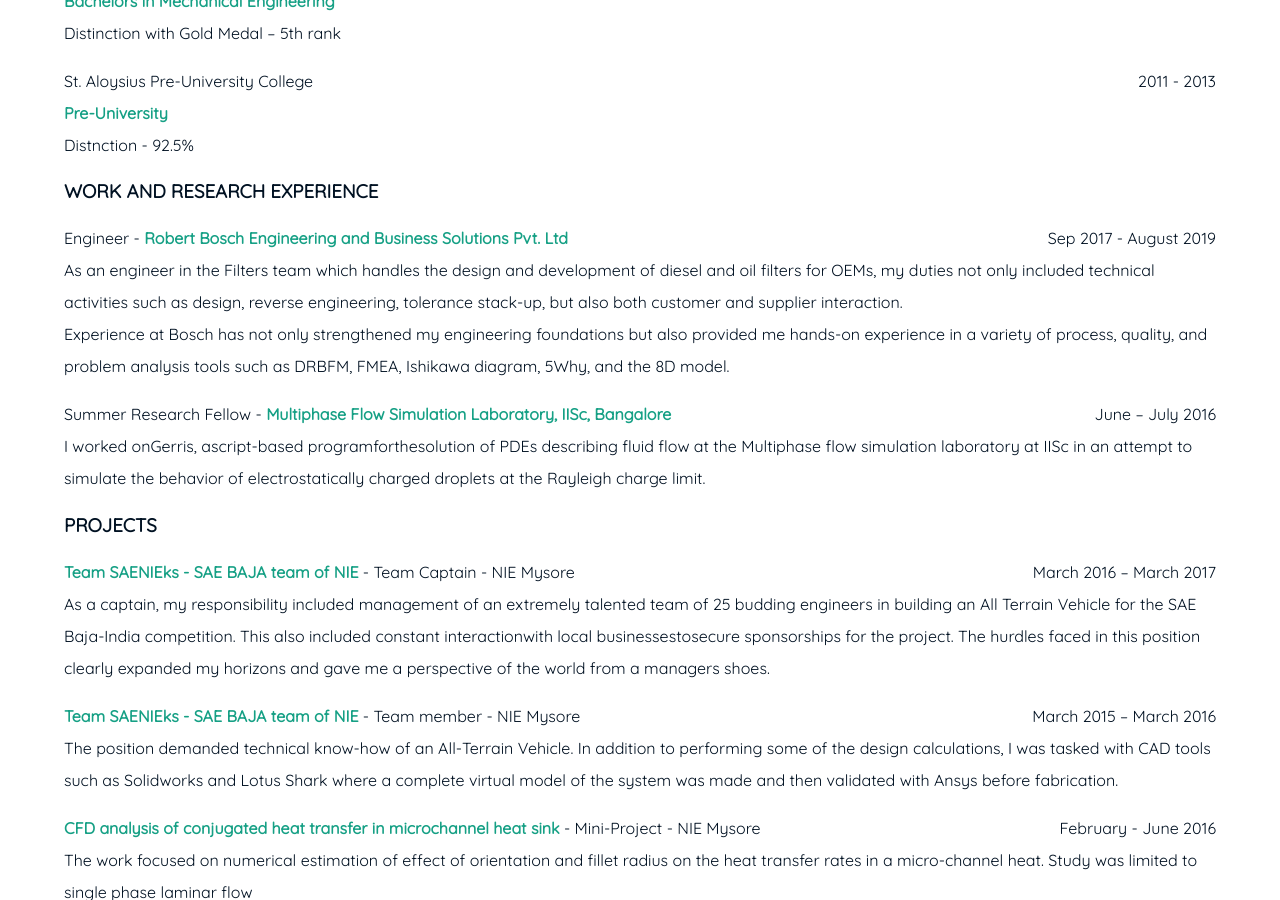
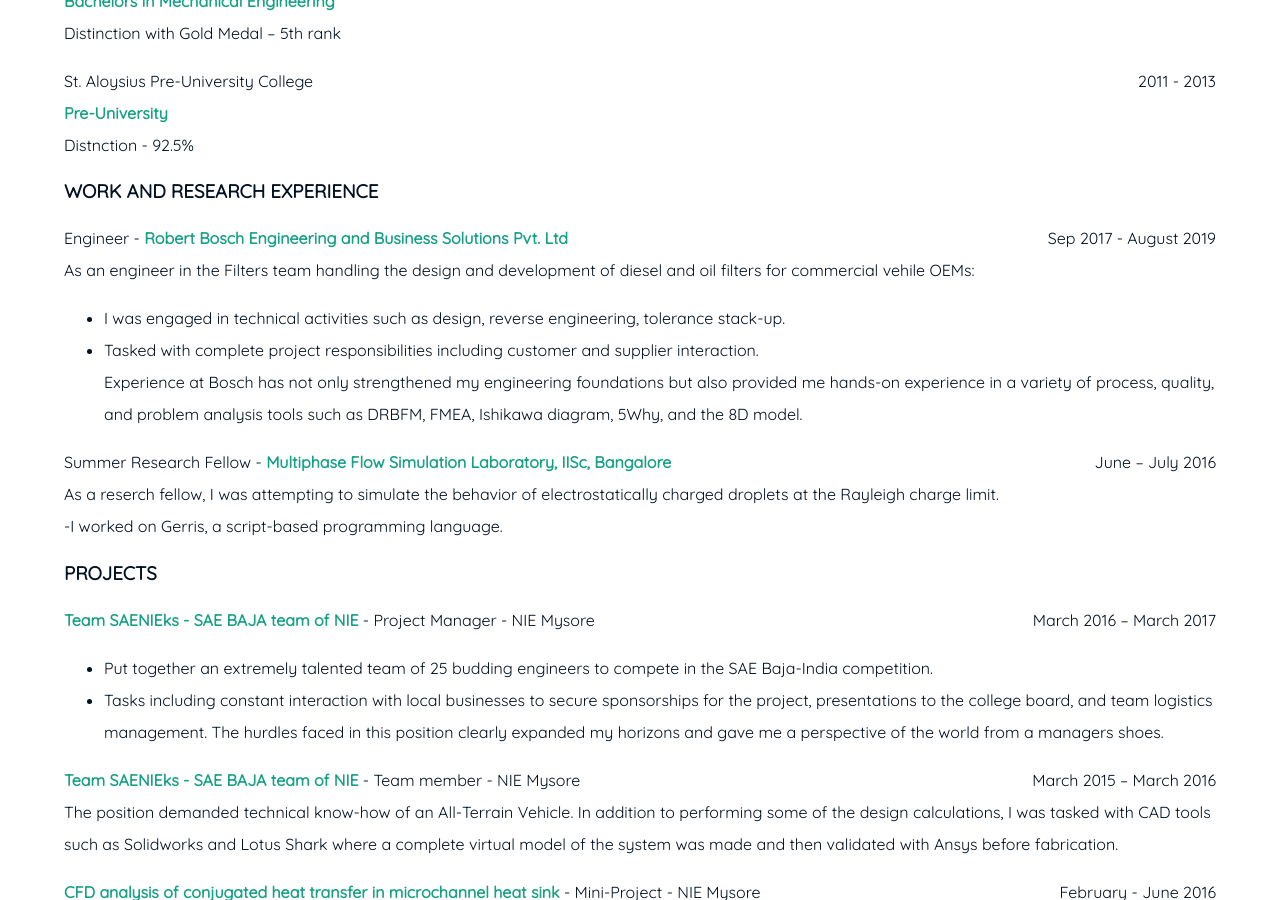
Before and after one commit to Stephen-Tellis/home, a Jekyll site: the page built from resume.md, in a window 1280 px wide and 900 px high, scrolled down 812 px. Built offline with Jekyll 4.4.1, drawn with Linux system fonts in a browser that asks for light colours.

Commit message:
Update resume.md

```diff
--- a/resume.md
+++ b/resume.md
@@ -33,17 +33,22 @@
 
 Engineer - **Robert Bosch Engineering and Business Solutions Pvt.
 Ltd** <span style="float: right; ">Sep 2017 - August 2019</span>
-As an engineer in the Filters team which handles the design and development of diesel and oil filters for OEMs, my duties not only included technical activities such as design, reverse engineering, tolerance stack-up, but also both customer and supplier interaction.
+As an engineer in the Filters team handling the design and development of diesel and oil filters for commercial vehile OEMs:
+- I was engaged in technical activities such as design, reverse engineering, tolerance stack-up.
+- Tasked with complete project responsibilities including customer and supplier interaction.
 Experience at Bosch has not only strengthened my engineering foundations but also provided me hands-on experience in a variety of process, quality, and problem analysis tools such as DRBFM, FMEA, Ishikawa diagram, 5Why, and the 8D model.
 
 Summer Research Fellow - **Multiphase Flow Simulation Laboratory, IISc, Bangalore** <span style="float: right; ">June – July 2016</span>
-I worked onGerris, ascript-based programforthesolution of PDEs describing fluid flow at the Multiphase flow simulation laboratory at IISc in an attempt to simulate the behavior of electrostatically charged droplets at the Rayleigh charge limit.
+As a reserch fellow, I was attempting to simulate the behavior of electrostatically charged droplets at the Rayleigh charge limit.
+-I worked on Gerris, a script-based programming language.
 
 
 ### PROJECTS
 
-**Team SAENIEks - SAE BAJA team of NIE** - Team Captain - NIE Mysore <span style="float: right; ">March 2016 – March 2017</span>
-As a captain, my responsibility included management of an extremely talented team of 25 budding engineers in building an All Terrain Vehicle for the SAE Baja-India competition. This also included constant interactionwith local businessestosecure sponsorships for the project. The hurdles faced in this position clearly expanded my horizons and gave me a perspective of the world from a managers shoes.
+**Team SAENIEks - SAE BAJA team of NIE** - Project Manager - NIE Mysore <span style="float: right; ">March 2016 – March 2017</span>
+- Put together an extremely talented team of 25 budding engineers to compete in the SAE Baja-India competition.
+- Tasks including constant interaction with local businesses to secure sponsorships for the project, presentations to the college board, and team logistics management.
+The hurdles faced in this position clearly expanded my horizons and gave me a perspective of the world from a managers shoes.
 
 **Team SAENIEks - SAE BAJA team of NIE** - Team member - NIE Mysore <span style="float: right; ">March 2015 – March 2016</span>
 The position demanded technical know-how of an All-Terrain Vehicle. In addition to performing some of the design calculations, I was tasked with CAD tools such as Solidworks and Lotus Shark where a complete virtual model of the system was made and then validated with Ansys before fabrication.
```
